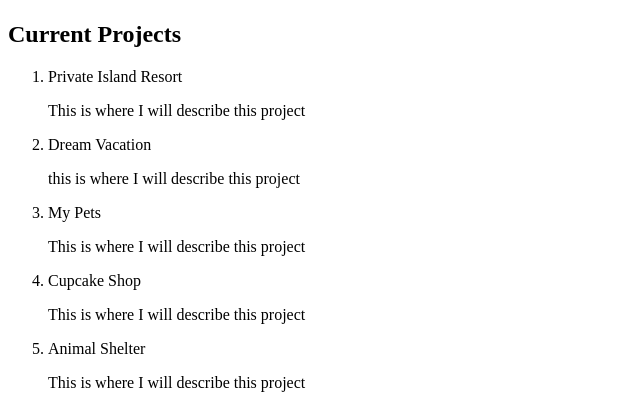
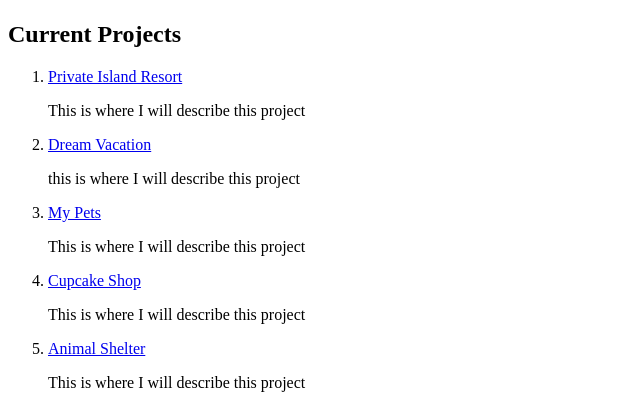
Before and after one commit to etc503/Portfolio, a plain HTML site: page index.html in a window 1280 px wide. Shown: the part 383-792 px from the top of the page, without its empty margins (0-640 px from the left). Drawn offline with Linux system fonts and the light colour scheme.

Commit message:
add Current Projects links

```diff
--- a/index.html
+++ b/index.html
@@ -8,15 +8,25 @@
   <img src=https://images.saatchiart.com/saatchi/682022/art/7145561/6214793-OAVTVUAU-7.jpg alt "Space Cat">
     <h2>Current Projects</h2>
     <ol>
-      <li>Private Island Resort</li>
+      <li>
+        <a href="https://github.com/etc503/private-island-resort">Private Island Resort</a>
+      </li>
         <p>This is where I will describe this project</p>
-      <li>Dream Vacation</li>
+      <li>
+        <a href="https://github.com/etc503/Vacation">Dream Vacation</a>
+      </li>
         <p>this is where I will describe this project</p>
-      <li>My Pets</li>
+      <li>
+        <a href="https://github.com/etc503/My-Pets">My Pets</a>
+      </li>
        <p>This is where I will describe this project</p>
-      <li>Cupcake Shop</li>
+      <li>
+        <a href="https://github.com/etc503/cupcake-shop">Cupcake Shop</a>
+      </li>
         <p>This is where I will describe this project</p>
-      <li>Animal Shelter</li>
+      <li>
+        <a href="https://github.com/etc503/animal-shelter">Animal Shelter</a>
+      </li>
        <p>This is where I will describe this project</p>
     </ol>
     <h2>About Me</h2>
```
